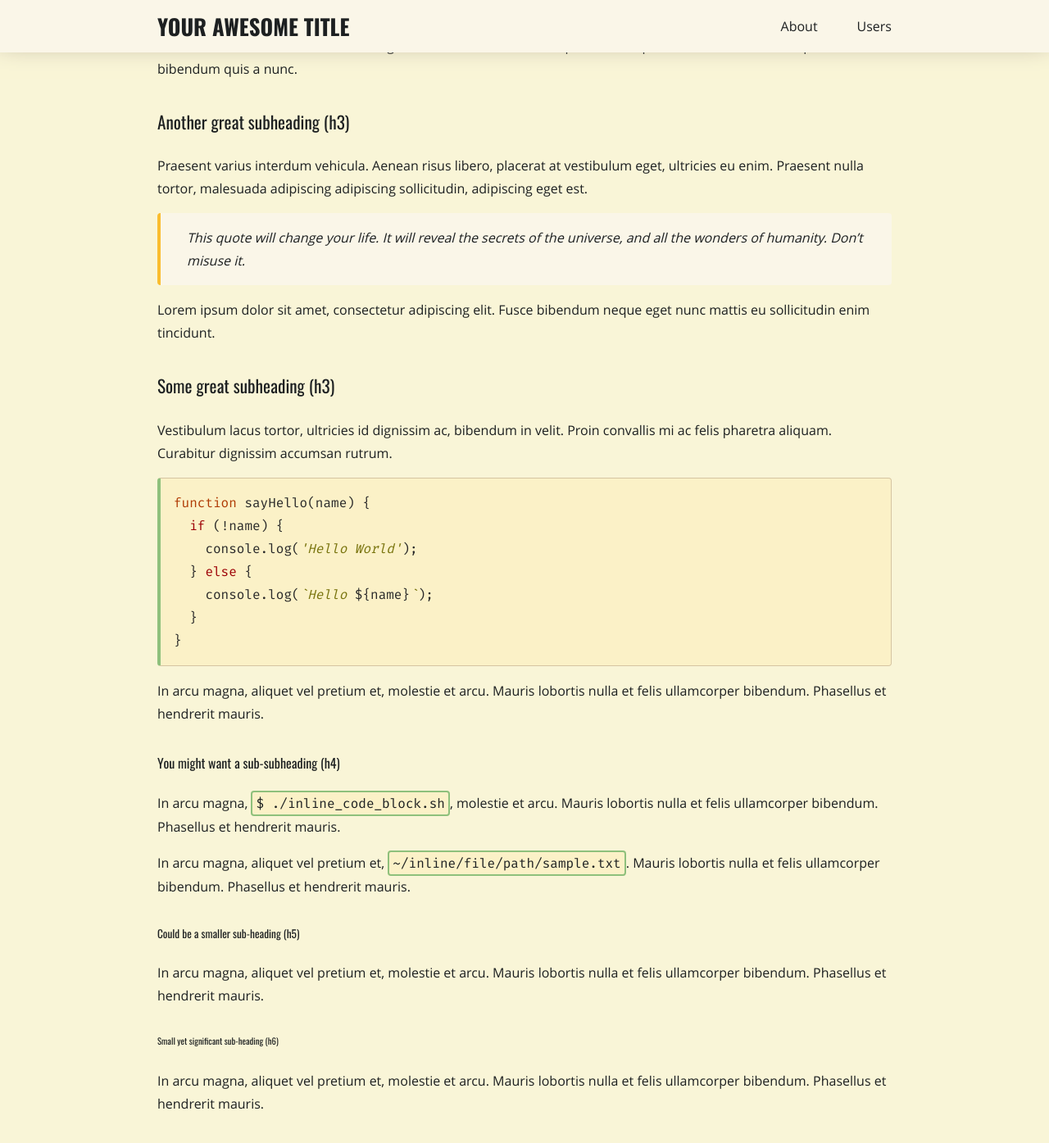
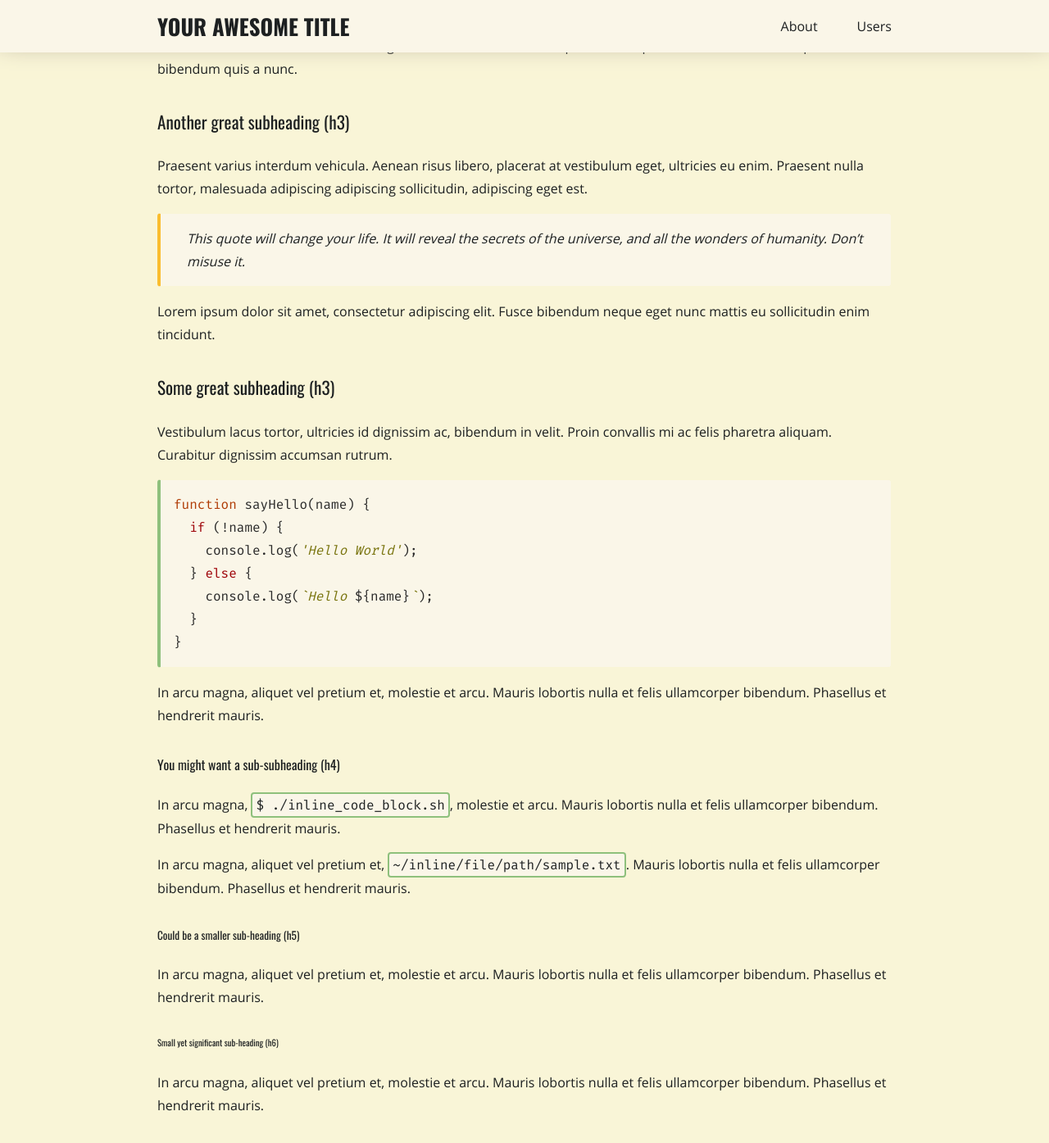
Before and after one commit to brandoncardoso/hima, a Jekyll site: the page built from _posts/2022-12-13-a-demonstration-of-common-element-styles.md, in a window 1280 px wide and 1400 px high, scrolled down 1023 px. Shown: the top 1395 px of the window at 82% size. Built offline with Jekyll 4.4.1, drawn with Linux system fonts in a browser that asks for light colours.

Commit message:
increase code contrast

```diff
--- a/_sass/hima/colourschemes/_base.scss
+++ b/_sass/hima/colourschemes/_base.scss
@@ -14,10 +14,12 @@ $post-meta-colour: var(--hima-post-meta-colour);
 
 $quote-background: var(--hima-quote-background);
 $quote-border: var(--hima-quote-border);
+$quote-border-accent: var(--hima-quote-border-accent);
 
 $codeblock-border: var(--hima-codeblock-border);
 $codeblock-border-accent: var(--hima-codeblock-border-accent);
-$code-border: var(--hima-code-border);
+$codeblock-background: var(--hima-codeblock-background);
+$inline-code-border: var(--hima-inline-code-border);
 $inline-code-background: var(--hima-inline-code-background);
 
 $table-background: var(--hima-table-background);
--- a/_sass/hima/colourschemes/_gruvbox-dark-theme.scss
+++ b/_sass/hima/colourschemes/_gruvbox-dark-theme.scss
@@ -19,11 +19,13 @@ $white: #faf6e8;
   --hima-post-meta-colour: #{$white0s};
 
   --hima-quote-background: #{$black0h};
-  --hima-quote-border: #{$yellow};
+  --hima-quote-border: #{$black0};
+  --hima-quote-border-accent: #{$yellow};
 
-  --hima-codeblock-border: #{$black3};
+  --hima-codeblock-background: #{$black0h};
+  --hima-codeblock-border: #{$black0};
   --hima-codeblock-border-accent: #{$aqua};
-  --hima-code-border: #{$aqua};
+  --hima-inline-code-border: #{$aqua};
   --hima-inline-code-background: #{$black0h};
 
   --hima-table-background: #{$black1};
--- a/_sass/hima/colourschemes/_gruvbox-light-theme.scss
+++ b/_sass/hima/colourschemes/_gruvbox-light-theme.scss
@@ -19,12 +19,14 @@ $white: #faf6e8;
   --hima-post-meta-colour: #{$black2};
 
   --hima-quote-background: #{$white};
-  --hima-quote-border: #{$yellow-light};
+  --hima-quote-border: #{$white0h};
+  --hima-quote-border-accent: #{$yellow-light};
 
-  --hima-codeblock-border: #{$white2};
+  --hima-codeblock-border: #{$white0h};
   --hima-codeblock-border-accent: #{$aqua-light};
-  --hima-code-border: #{$aqua-light};
-  --hima-inline-code-background: #{$white0};
+  --hima-codeblock-background: #{$white};
+  --hima-inline-code-border: #{$aqua-light};
+  --hima-inline-code-background: #{$white};
 
   --hima-table-background: #{$white};
   --hima-table-header-background: #{$white0};
--- a/_sass/hima/main.scss
+++ b/_sass/hima/main.scss
@@ -311,7 +311,8 @@ blockquote {
   background: $quote-background;
   margin: 0;
   padding: 1rem 2rem 1rem;
-  border-left: .3rem solid $quote-border;
+  border: .1rem solid $quote-border;
+  border-left: .3rem solid $quote-border-accent;
   border-radius: .25rem;
   font-style: italic;
 
@@ -339,6 +340,7 @@ pre {
   border-left: .3rem solid $codeblock-border-accent;
   border-radius: .25rem;
   overflow-x: auto;
+  background: $codeblock-background;
 
   code {
     padding: 0;
@@ -354,7 +356,7 @@ code {
   background: $inline-code-background;
   padding: .2rem .25rem;
   border-radius: .25rem;
-  border: .15rem solid $code-border;
+  border: .15rem solid $inline-code-border;
   overflow-x: auto;
 }
 
```
